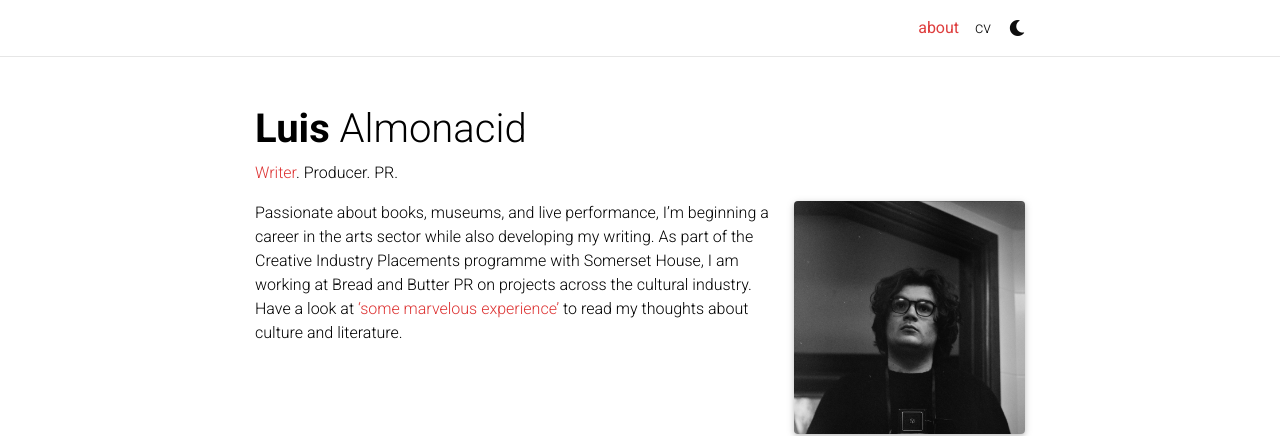
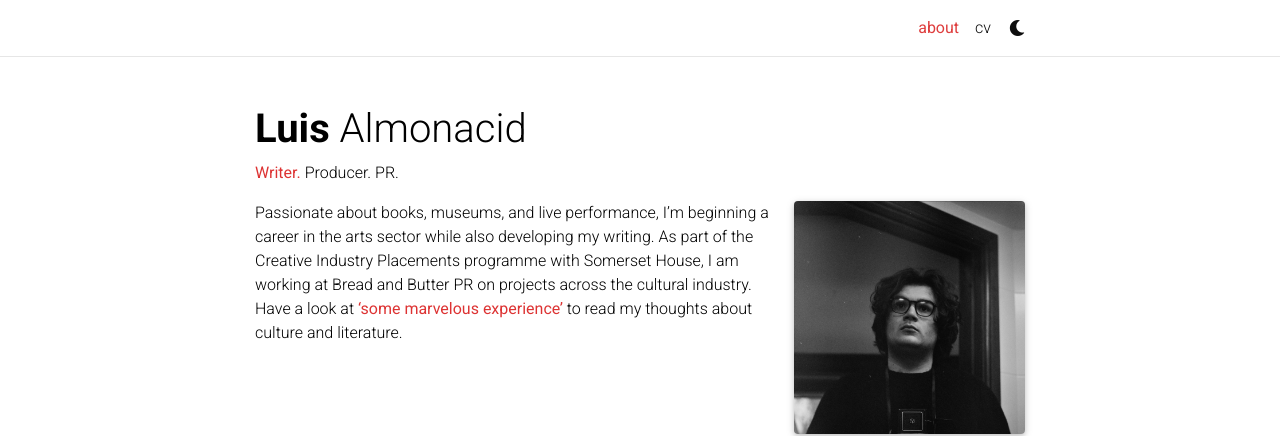
Before and after one commit to MysteryMonks/MysteryMonks.github.io, a Jekyll site: the page built from _pages/about.md, in a window 1280 px wide. Shown: the top 436 px of the page. Built offline with Jekyll 4.4.1, drawn with Linux system fonts in a browser that asks for light colours; full-size pictures stand in for the smaller copies a plugin makes; comment, search, counter and statistics services are not loaded; a style sheet for code colours, icons or effects is not loaded.

```diff
--- a/_pages/about.md
+++ b/_pages/about.md
@@ -2,7 +2,7 @@
 layout: about
 title: about
 permalink: /
-subtitle: <a href='https://luisalmonacid.substack.com/'>Writer</a>. Producer. PR.
+subtitle: <b><a href='https://luisalmonacid.substack.com/'>Writer.</a></b> Producer. PR.
 
 profile:
   align: right
@@ -16,7 +16,7 @@ selected_papers: false # includes a list of papers marked as "selected={true}"
 social: true  # includes social icons at the bottom of the page
 ---
 
-Passionate about books, museums, and live performance, I'm beginning a career in the arts sector while also developing my writing. As part of the Creative Industry Placements programme with Somerset House, I am working at Bread and Butter PR on projects across the cultural industry. Have a look at  <a href='https://luisalmonacid.substack.com/'>'some marvelous experience'</a> to read my thoughts about culture and literature.
+Passionate about books, museums, and live performance, I'm beginning a career in the arts sector while also developing my writing. As part of the Creative Industry Placements programme with Somerset House, I am working at Bread and Butter PR on projects across the cultural industry. Have a look at  <b><a href='https://luisalmonacid.substack.com/'>'some marvelous experience'</a></b> to read my thoughts about culture and literature.
 
 <div id="custom-substack-embed"></div>
 
```
